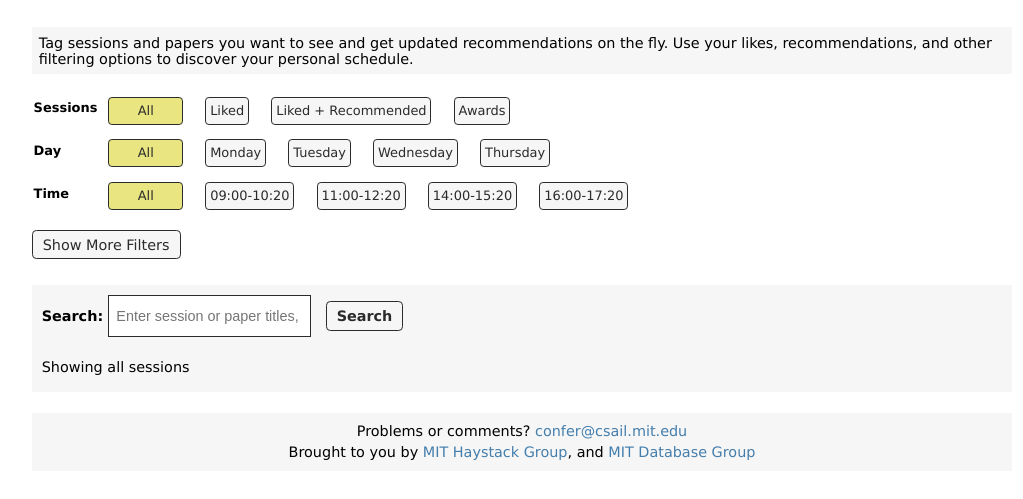
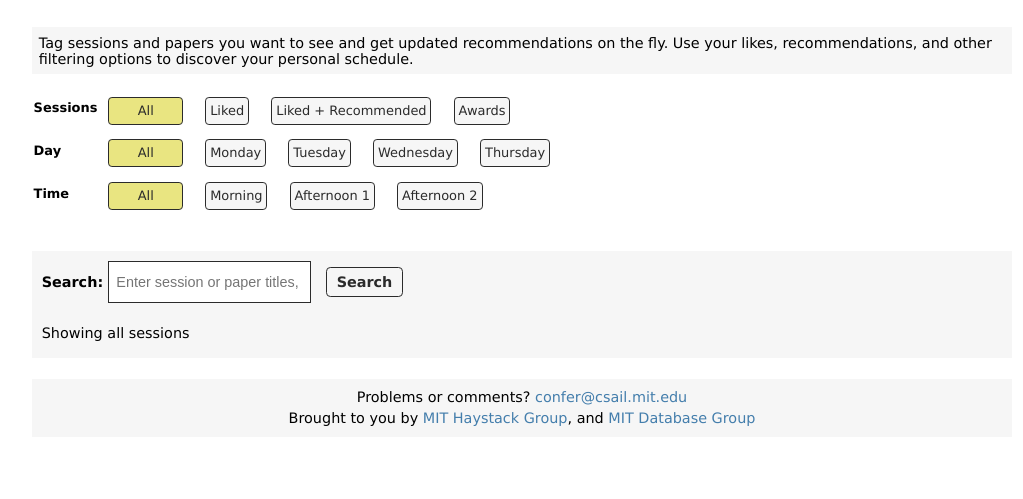
Before and after one commit to ywteh/confer, a Django app: template server/templates/schedule.html in a window 1280 px wide. Shown: the part 59-558 px from the top of the page, without its empty margins (118-1141 px from the left). Run offline with Django 3.2, Linux system fonts and the light colour scheme; the template is opened without the code that fills it, so the values that code supplies are empty; some libraries are stand-ins or nearby versions.

Commit message:
basic sigmod data

```diff
--- a/server/static/javascript/desktop.js
+++ b/server/static/javascript/desktop.js
@@ -745,6 +745,17 @@ function isMyPaper(id){
 }
 
 
+function get_time_class(t){
+    if(t<12){
+        return 'morning'
+    }else if(t>12 & t<15){
+        return 'afternoon1'
+    }else{
+        return 'afternoon2'
+    }
+}
+
+
 function get_paper_html(id){
     if(entities[id] == null)
         return ''
@@ -829,7 +840,7 @@ function get_session_html(id, day, time, room){
     if(sessions[id].award || sessions[id].hm){
         award += ' s_hm'
     }
-    var raw_html = '<div class="session ' + id  + ' ' + day + ' ' + time.slice(0,2) + ' '
+    var raw_html = '<div class="session ' + id  + ' ' + day + ' ' + get_time_class(time.slice(0,2)) + ' '
               + ' ' + room + '" data="' + id + '">'
     raw_html += '<table class="session-container session-collapsible" data="' + id + '"><tr class="clickable">'
 
@@ -1487,9 +1498,9 @@ function populate_sessions(){
 function apply_filters(){
     var day_classes = '.'+$('.day.active').attr("data")
     var time_classes = '.'+$('.time.active').attr("data")
-    var personas_classes = '.'+$('.persona.active').attr("data")
-    var venues_classes = '.'+$('.venue.active').attr("data")
-    var communities_classes = '.'+$('.community.active').attr("data")
+    //var personas_classes = '.'+$('.persona.active').attr("data")
+   // var venues_classes = '.'+$('.venue.active').attr("data")
+    //var communities_classes = '.'+$('.community.active').attr("data")
     var papers_classes = '.'+$('.p_session.active').attr("data")
     /*
     console.log(day_classes)
@@ -1507,7 +1518,7 @@ function apply_filters(){
     if(time_classes!='.all'){
         select_class = select_class.filter(time_classes)
     }
-
+/*
     if(personas_classes!='.all'){
         select_class = select_class.filter(personas_classes)
     }
@@ -1518,6 +1529,7 @@ function apply_filters(){
     if(communities_classes!='.all'){
         select_class = select_class.filter(communities_classes)
     }
+    */
 
     if(papers_classes!='.all'){
         select_class = select_class.filter(papers_classes)
--- a/server/templates/schedule.html
+++ b/server/templates/schedule.html
@@ -57,82 +57,13 @@ Tag sessions and papers you want to see and get updated recommendations on the f
 <div id ="time_filter" style="display:inline-block">
 
     <a href="#" data="all" class="time filter active f_all" type="time"/>All</a>
-    <a href="#" data="t09" class="time filter" type="time"/>09:00-10:20</a>
-    <a href="#" data="t11" class="time filter" type="time"/>11:00-12:20</a>
-    <a href="#" data="t14" class="time filter" type="time"/>14:00-15:20</a>
-    <a href="#" data="t16" class="time filter" type="time"/>16:00-17:20</a>
-</div>
-</td>
-</tr>
-<tr class="more-filters">
-<td style="vertical-align:top">
-<h4 style="display:inline-block">Venue</h4>
-</td>
-<td>
-<div id ="venue_filter" style="display:inline-block">
-
-    <a href="#" data="all" class="venue filter active f_all" type="venue"/>All</a>
-    <a href="#" data="paper" class="venue filter" type="venue"/>Paper</a>
-    <a href="#" data="casestudy" class="venue filter" type="venue"/>Case Study</a>
-    <a href="#" data="altchi" class="venue filter" type="venue"/>alt.chi</a>
-    <a href="#" data="course" class="venue filter" type="venue"/>Course </a>
-    <a href="#" data="panel" class="venue filter" type="venue"/>Panel </a>
-    <a href="#" data="SIG" class="venue filter" type="venue"/>SIG</a>
-    <a href="#" data="bof" class="venue filter" type="venue"/>BOF</a>
-    <a href="#" data="special" class="venue filter" type="venue"/>Special</a>
-</div>
-</td>
-</tr>
-<tr class="more-filters">
-<td style="vertical-align:top">
-<h4 style="display:inline-block">Community</h4>
-</td>
-<td>
-<div id ="communities_filter" style="display:inline-block">
-    <a href="#" data="all" class="community filter active f_all" type="community"/>All</a>
-    <a href="#" data="ux" class="community filter" type="community"/>UX</a>
-    <a href="#" data="design" class="community filter" type="community"/>Design</a>
-    <a href="#" data="engineering" class="community filter" type="community"/>Engineering</a>
-    <a href="#" data="hci4d" class="community filter" type="community"/>HCI4D</a>
-    <a href="#" data="management" class="community filter" type="community"/>Management</a>
-    <a href="#" data="sustainability" class="community filter" type="community"/>Sustainability</a>
-    <a href="#" data="cci" class="community filter" type="community"/>CCI</a>
-    <a href="#" data="games" class="community filter" type="community"/>Games</a>
-    <a href="#" data="arts" class="community filter" type="community"/>Arts</a>
-    <a href="#" data="health" class="community filter" type="community"/>Health</a>
-</div>
-</td>
-</tr>
-<tr>
-<tr class="more-filters">
-<td style="vertical-align:top">
-<h4 style="display:inline-block">Persona</h4>
-</td>
-<td>
-<div id ="persona_filter" style="display:inline-block">
-
-    <a href="#" data="all" class="persona filter active f_all" type="persona"/>All</a>
-    <a href="#" data="De" class="persona filter" type="persona"/>Design</a>
-    <a href="#" data="UI" class="persona filter" type="persona"/>UIST</a>
-    <a href="#" data="Vi" class="persona filter" type="persona"/>Visualization</a>
-    <a href="#" data="En" class="persona filter" type="persona"/>Engagement</a>
-
-    <a href="#" data="IO" class="persona filter" type="persona"/>IO</a>
-    <a href="#" data="Et" class="persona filter" type="persona"/>Ethics</a>
-    <a href="#" data="fo" class="persona filter" type="persona"/>For a cause</a>
-    <!--<a href="#" title="Mi" class="persona filter" type="persona"/>Misc</a>-->
-
-    <a href="#" data="Se" class="persona filter" type="persona"/>Security and privacy</a>
-    <a href="#" data="Ki" class="persona filter" type="persona"/>Kids and learning </a>
-    <a href="#" data="He" class="persona filter" type="persona"/>Health</a>
-    <a href="#" data="On" class="persona filter" type="persona"/>Online social communities &amp; crowdsourcing</a>
-
+    <a href="#" data="morning" class="time filter" type="time"/>Morning</a>
+    <a href="#" data="afternoon1" class="time filter" type="time"/>Afternoon 1</a>
+    <a href="#" data="afternoon2" class="time filter" type="time"/>Afternoon 2</a>
 </div>
 </td>
 </tr>
 </table>
-  <br />
-  <a class="button" id="show_filters" style="margin-right:10px;">Show More Filters</a>
 </div>
 <br />
 <br />
```
